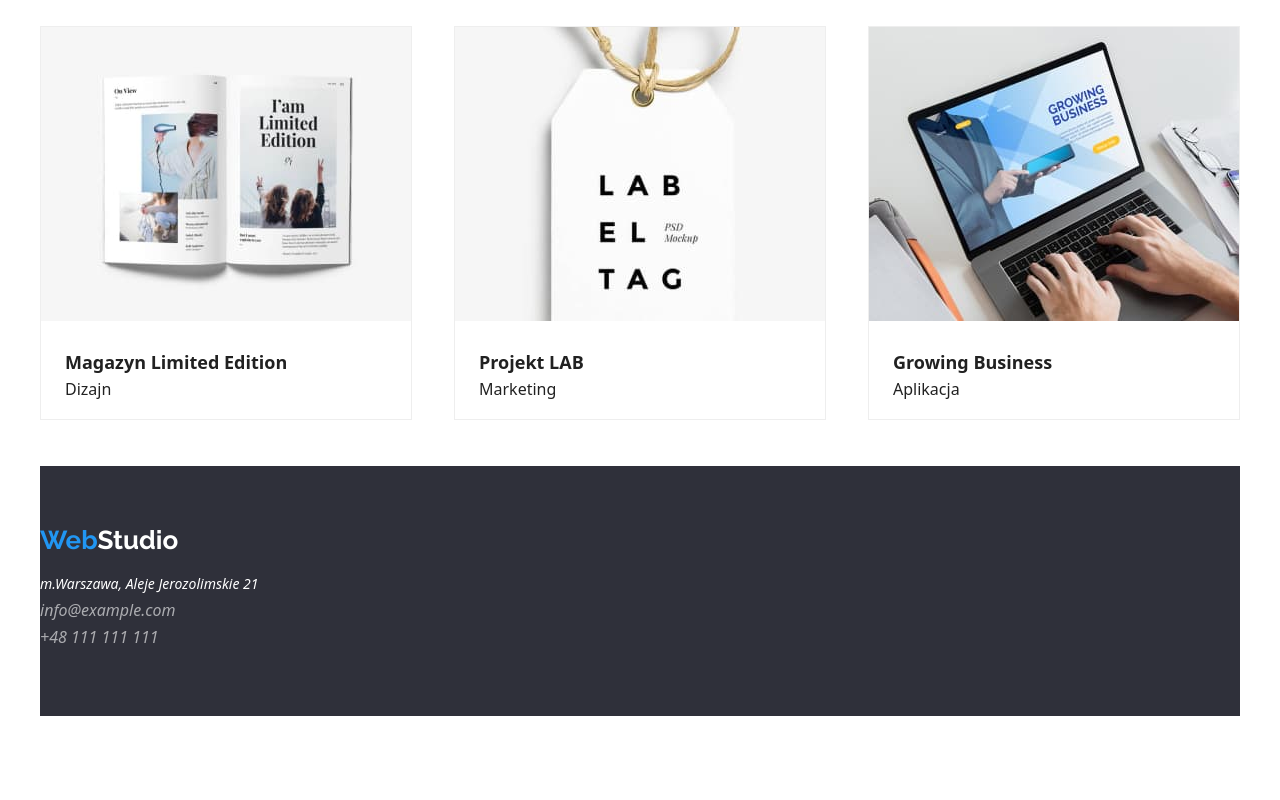
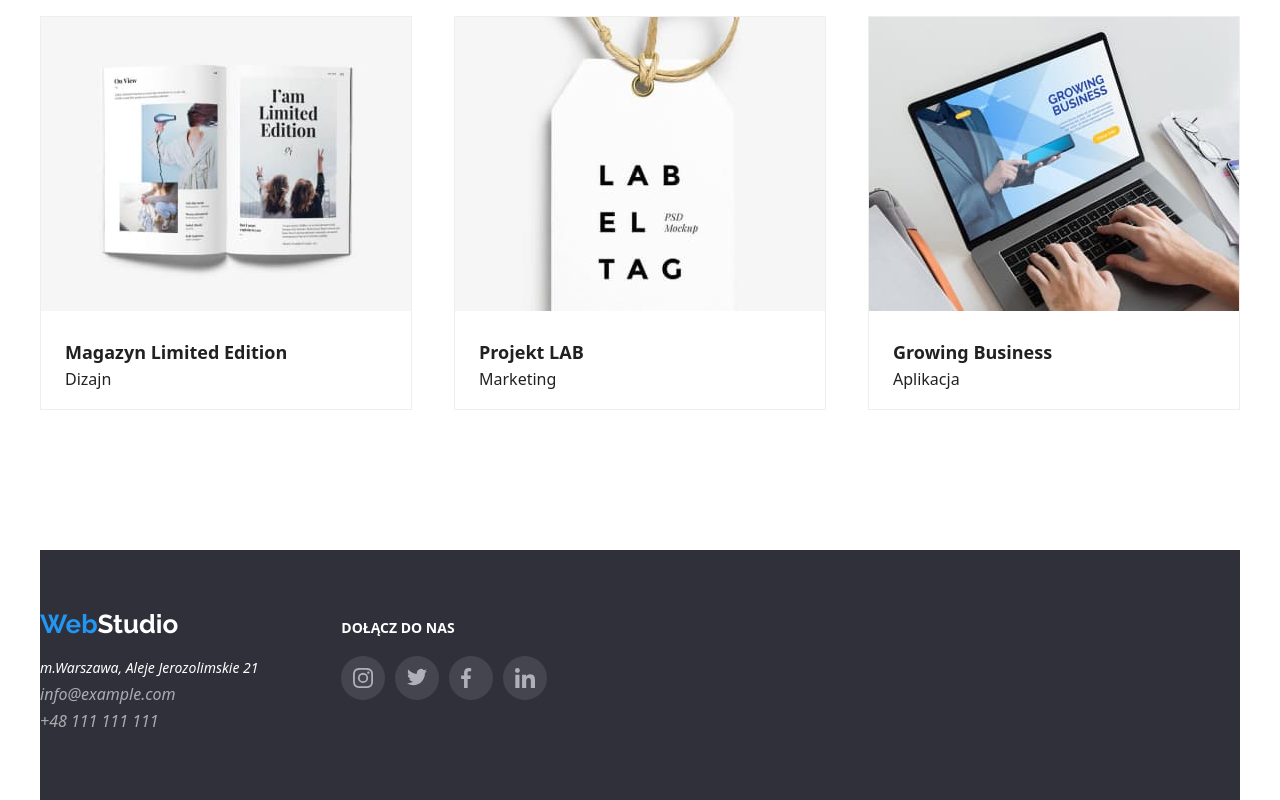
Before and after one commit to Mika90/goit-markup-hw-04, a plain HTML site: page portfolio.html in a window 1280 px wide. Shown: the part 1065-1865 px from the top of the page. Before the commit the page ends 1781 px from the top, so only its background shows below. Drawn offline with nearby package versions, Linux system fonts and the light colour scheme.

Commit message:
Praca domowa nr 4

```diff
--- a/css/styles.css
+++ b/css/styles.css
@@ -62,6 +62,14 @@ h2 {
     margin: 0 auto;
 }
 
+.section-padding-top {
+    padding-top: 94px;
+}
+
+.section-padding-bottom {
+    padding-bottom: 94px;
+}
+
 .header-container {
     display: flex;
     justify-content: space-between;
@@ -81,6 +89,10 @@ h2 {
 .portfolio-picture {
     border: 1px solid var(--portfolio-picture-border-color);
     margin-bottom: 30px;
+}
+
+.portfolio-picture:hover {
+    box-shadow: 0 1px 1px rgba(0, 0, 0, 0.12), 0 4px 4px rgba(0, 0, 0, 0.06), 1px 4px 6px rgba(0, 0, 0, 0.16);
 }
 
 .portfolio-picture-text {
@@ -127,8 +139,7 @@ h2 {
 
 .our-team-container {
     background-color: var(--our-team-container-color);
-    padding-top: 94px;
-    padding-bottom: 94px;
+
 }
 
 .our-team-image {
@@ -209,6 +220,12 @@ h2 {
     padding: 6px 22px;
     margin: 0 3px;
     border-radius: var(--button-border-radius);
+
+}
+
+.portfolio-navigation:hover {
+    box-shadow: 0 3px 1px rgba(0, 0, 0, 0.1), 0 1px 2px rgba(0, 0, 0, 0.08), 0 2px 2px rgba(0, 0, 0, 0.12);
+
 }
 
 .picture-title {
@@ -248,21 +265,21 @@ h2 {
 }
 
 .portfolio-navigation-container {
-    padding-top: 94px;
-    padding-bottom: 50px;
+    margin-bottom: 56px;
 }
 
 .footer {
     padding-top: 60px;
     padding-bottom: 60px;
+    display: flex;
+    align-items: baseline;
 }
 
-.footer > *:nth-child(1) {
+.footer-info > *:nth-child(1) {
     margin-bottom: 20px;
-
 }
 
-.footer > * {
+.footer-info > * {
     margin-bottom: 9px;
     display: block;
 }
@@ -326,3 +343,39 @@ h2 {
     border-color: #2196F3;
     fill: #2196F3;
 }
+
+.clients-container {
+    display: flex;
+    align-items: center;
+    justify-content: space-between;
+}
+
+.footer-social {
+    display: inline-block;
+}
+
+.footer-info {
+    display: inline-block;
+    margin-right: 70px;
+}
+
+.footer-social-title {
+    display: inline-block;
+    font-size: 14px;
+    font-weight: 700;
+    margin-bottom: 20px;
+}
+
+.footer .social-icon {
+    background-color: rgb(255, 255, 255, 10%);
+}
+
+.footer .social-icon:hover {
+    background-color: #2196F3;
+}
+
+.footer .social-container {
+    width: 206px;
+    display: flex;
+    justify-content: space-between;
+}
--- a/portfolio.html
+++ b/portfolio.html
@@ -29,15 +29,15 @@
     <a class="link header-link address" href="tel:+48111111111">+48 111 111 111</a>
   </div>
 </header>
-<main>
-  <section class="flexbox-center container portfolio-navigation-container section ">
+<main class="section-padding-top section-padding-bottom">
+  <section class="flexbox-center container portfolio-navigation-container">
     <button class="button portfolio-navigation" type="button">Wszystkie</button>
     <button class="button portfolio-navigation" type="button">Strony</button>
     <button class="button portfolio-navigation" type="button">Aplikacje</button>
     <button class="button portfolio-navigation" type="button">Dizajn</button>
     <button class="button portfolio-navigation" type="button">Marketing</button>
   </section>
-  <section class="container section">
+  <section class="container">
     <ul class="portfolio-flexbox">
       <li class="inline-block portfolio-picture">
         <img alt="Technocrack" height="294" src="images/laptop2.jpg" width="370" />
@@ -124,6 +124,7 @@
   </section>
 </main>
 <footer class="background container footer">
+  <div class="footer-info">
     <a class="logo-link footer-logo" href="/"><span class="logo-start">Web</span>Studio</a>
     <address class="footer-address">m.Warszawa, Aleje Jerozolimskie 21</address>
 
@@ -133,6 +134,36 @@
     <address class="footer-address-contact">
       <a class="link" href="tel:+48 111 111 111">+48 111 111 111</a>
     </address>
+  </div>
+  <div class="footer-social">
+    <span class="footer-social-title">DOŁĄCZ DO NAS</span>
+    <div class="social-container">
+      <div class="social-icon">
+        <svg class="social">
+          <use href="images/icons.svg#instagram">
+          </use>
+        </svg>
+      </div>
+      <div class="social-icon">
+        <svg class="social">
+          <use href="images/icons.svg#twitter">
+          </use>
+        </svg>
+      </div>
+      <div class="social-icon">
+        <svg class="social">
+          <use href="images/icons.svg#facebook">
+          </use>
+        </svg>
+      </div>
+      <div class="social-icon">
+        <svg class="social">
+          <use href="images/icons.svg#linkedin">
+          </use>
+        </svg>
+      </div>
+    </div>
+  </div>
 </footer>
 </body>
 
```
Also changed, not shown: index.html (+36 -5 lines). Lines whose indentation alone changed are shown as unchanged.
